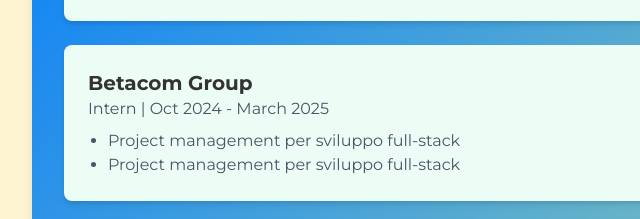
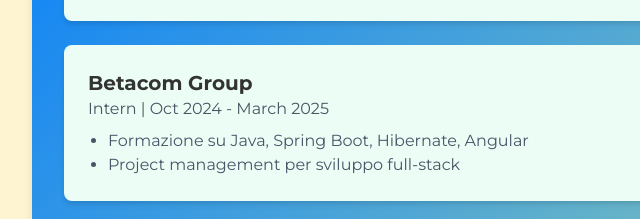
Before and after one commit to RobLong03/Curriculum-in-html, a plain HTML site: page index.html in a window 1280 px wide. Shown: the part 1646-1865 px from the top of the page, 0-640 px from the left. Drawn offline with nearby package versions, Linux system fonts and the light colour scheme.

Commit message:
little changement

```diff
--- a/index.html
+++ b/index.html
@@ -559,7 +559,7 @@
       document.getElementById("exprivia3").textContent = translations[lang].exprivia.exprivia3;
 
       document.getElementById("betacom1").textContent = translations[lang].betacom.betacom1;
-      document.getElementById("betacom1").textContent = translations[lang].betacom.betacom2;
+      document.getElementById("betacom2").textContent = translations[lang].betacom.betacom2;
 
 
       document.getElementById("education-title").textContent = translations[lang].educationTitle;
```
